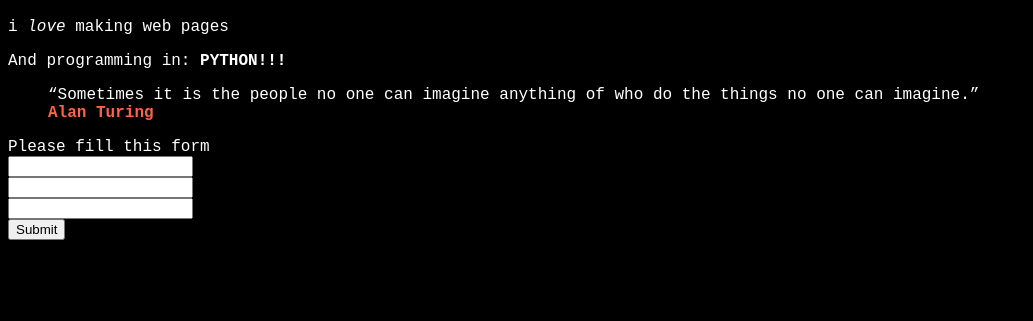
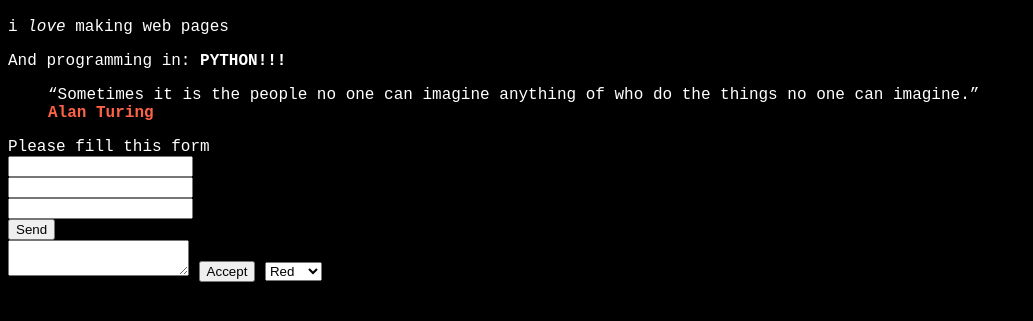
Before and after one commit to fernandotcbudo/Web_development_platzi, a plain HTML site: page Python sin fronteras/html/index.html in a window 1280 px wide. Shown: the part 101-422 px from the top of the page, without its empty margins (0-1033 px from the left). Drawn offline with Linux system fonts and the light colour scheme.

Commit message:
Textarea, select etc.

```diff
--- a/Python sin fronteras/html/index.html
+++ b/Python sin fronteras/html/index.html
@@ -29,7 +29,15 @@
       <div/>
       <input type="text">
       <div/>
-      <input type="submit">
+      <input type="submit" value= "Send">
+      <div/>
+      <textarea></textarea>
+      <button>Accept</button>
+      <select>
+        <option value="red">Red</option>
+        <option value="black">Black</option>
+        <option value="white">White</option>
+      </select>
     </form>
   </body>
 </html>
```
